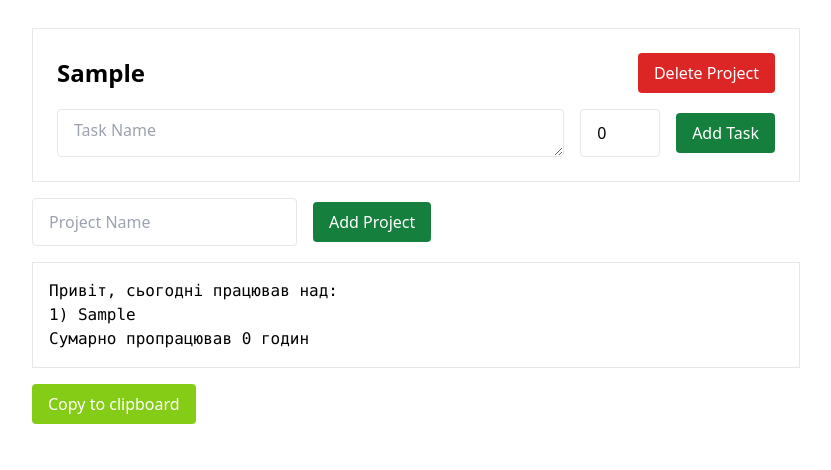
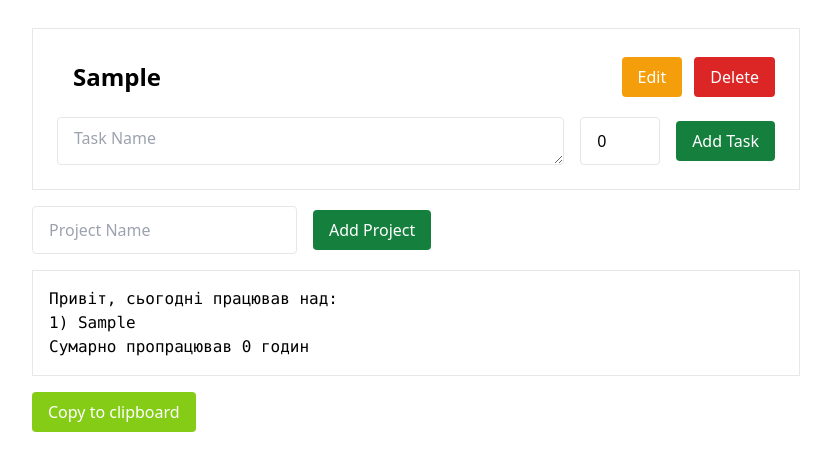
Before and after one commit to Etyamor/Alpinejs-Reporter, a website built with Vite: page index.html in a window 1280 px wide. Both pictures are taken after typing "Sample" into the empty fields and a click on the button "Add Project". Shown: the part 80-550 px from the top of the page, without its empty margins (224-1055 px from the left). Built offline with nearby package versions, Linux system fonts and the light colour scheme.

Commit message:
edit project feature

```diff
--- a/index.html
+++ b/index.html
@@ -15,11 +15,19 @@
                 <div class="flex flex-col gap-y-4">
                     <template x-for="(project, projectIndex) in reportComponent.report">
                         <div class="border p-6 space-y-4">
-                            <div class="flex justify-between items-center">
-                                <h3 x-text="project.title" class="font-semibold text-2xl"></h3>
-                                <button class="px-4 py-2 bg-red-600 text-white rounded" @click.prevent="reportComponent.deleteProject(projectIndex)">
-                                    Delete Project
-                                </button>
+                            <div x-data="{edit: false, title: project.title}" class="flex justify-between items-center">
+                                <template x-if="edit">
+                                    <input class="rounded py-2 px-4 text-2xl border border-[f0f0f0] outline-none focus-visible:shadow-none h-12" x-model="title" type="text">
+                                </template>
+                                <template x-if="!edit">
+                                    <h3 x-text="project.title" class="border-white py-2 px-4 font-semibold text-2xl"></h3>
+                                </template>
+                                <div class="space-x-2">
+                                    <button @click="edit ? (reportComponent.editProject(projectIndex, title), edit=!edit) : edit=!edit" x-text="edit ? 'Save' : 'Edit'" class="px-4 py-2 bg-amber-500 text-white rounded"></button>
+                                    <button class="px-4 py-2 bg-red-600 text-white rounded" @click.prevent="reportComponent.deleteProject(projectIndex)">
+                                        Delete
+                                    </button>
+                                </div>
                             </div>
                             <div class="flex flex-col gap-y-2">
                                 <template x-for="(task, taskIndex) in project.tasks">
@@ -64,7 +72,7 @@
                         </div>
                         <div class="pl-3 w-full">
                             <div class="flex items-center justify-between">
-                                <p x-text="reportComponent.notify.message" tabindex="0" class="focus:outline-none text-sm leading-none text-green-700">Design sprint completed</p>
+                                <p x-text="reportComponent.notify.message" tabindex="0" class="focus:outline-none text-sm leading-none text-green-700"></p>
                             </div>
                         </div>
                     </div>
--- a/package.json
+++ b/package.json
@@ -4,8 +4,9 @@
   "version": "0.0.0",
   "type": "module",
   "scripts": {
+    "tailwind": "npx tailwindcss -i ./input.css -o ./style.css --watch",
     "dev": "vite",
-    "build": "vite build",
+    "build": "npx tailwindcss -i ./input.css -o ./style.css && vite build",
     "preview": "vite preview"
   },
   "devDependencies": {
--- a/reports.js
+++ b/reports.js
@@ -7,6 +7,11 @@ export default () => ({
         },
         addProject: function(title) {
             this.report.push({title: title, tasks: []});
+            this.storeReport();
+        },
+        editProject: function (index, title) {
+            this.report[index] = {title: title, tasks: this.report[index].tasks};
+            this.storeReport();
         },
         deleteProject: function (index) {
             this.report.splice(index, 1);
@@ -14,6 +19,10 @@ export default () => ({
         },
         addTask: function (projectIndex, title, hours) {
             this.report[projectIndex].tasks.push({title: title, hours: parseFloat(hours)});
+            this.storeReport();
+        },
+        editTask: function(projectIndex, taskIndex, title, hours) {
+            this.report[projectIndex].tasks[taskIndex] = {title: title, hours: parseFloat(hours)};
             this.storeReport();
         },
         deleteTask: function(projectIndex, taskIndex) {
```
Also changed, not shown: dist/assets/index-BfVJIJHh.js (deleted), dist/assets/index-BgX0a3lk.css (added), dist/assets/index-Cez8psHK.css (deleted), dist/assets/index-UTlmuGBr.js (added), dist/index.html, style.css.
